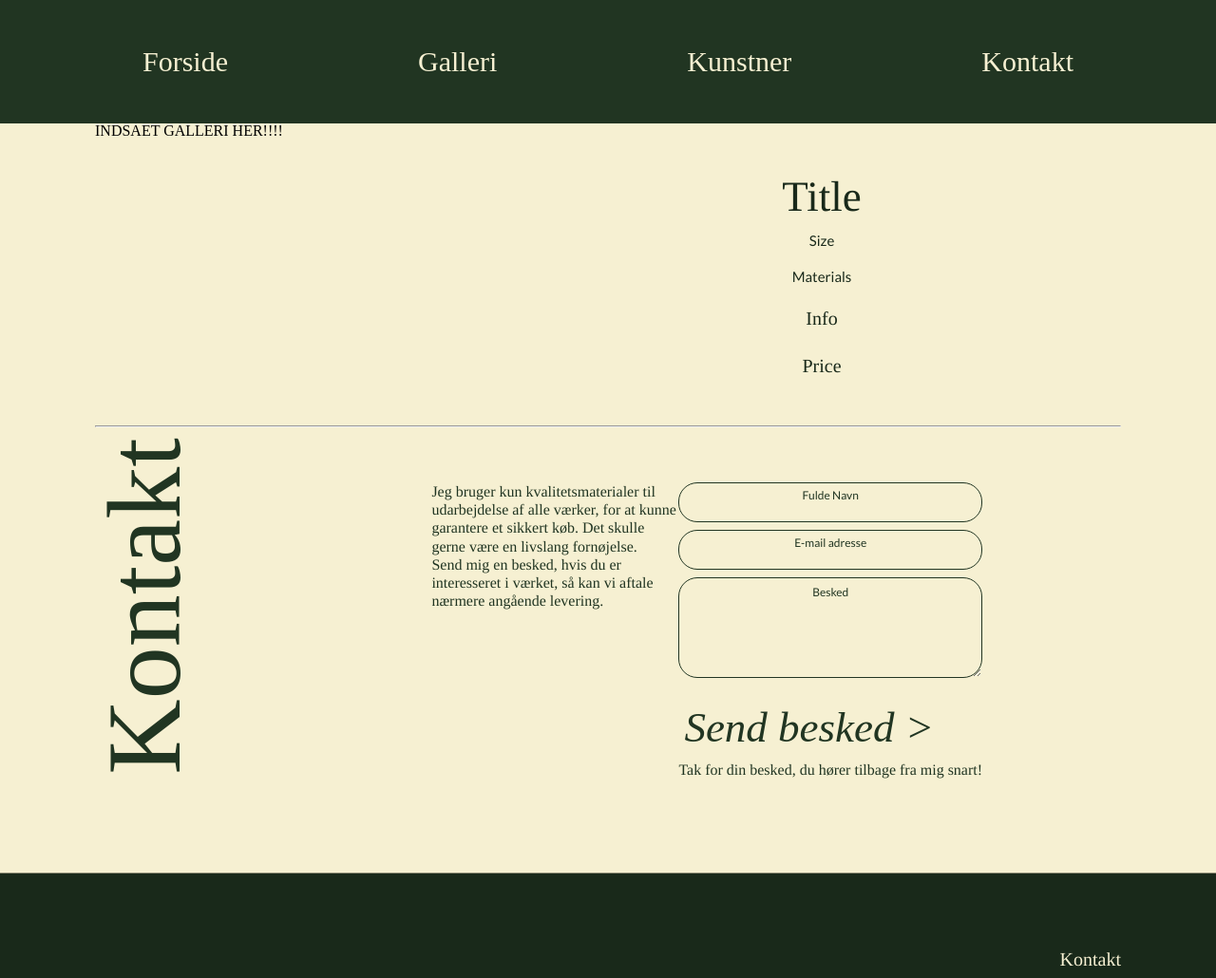
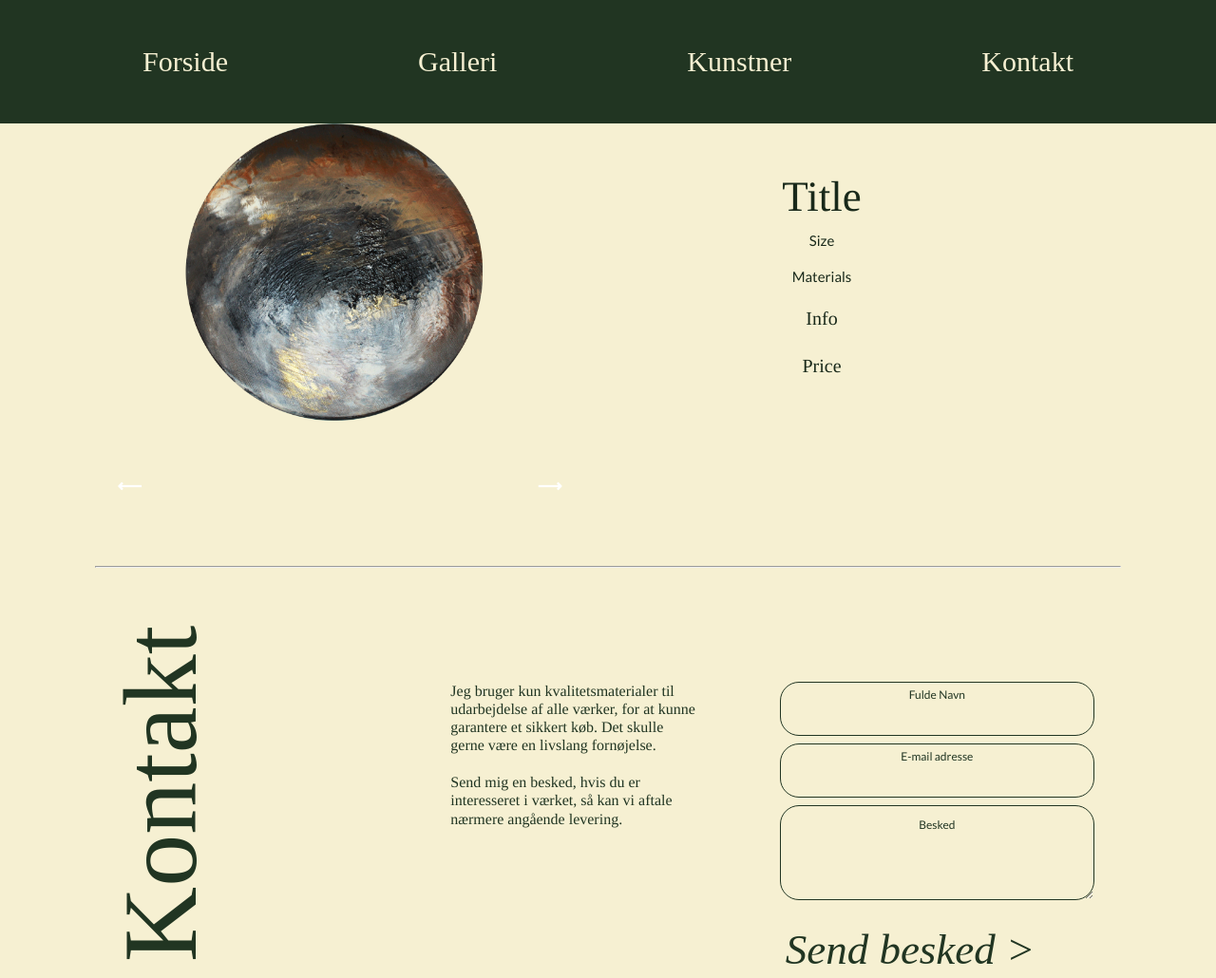
Before and after one commit to Nata3382/ZitaGallery, a plain HTML site: page product.html in a window 1280 px wide. Shown: the top 1030 px of the page at 95% size. Drawn offline with Linux system fonts and the light colour scheme; no server answers; a web font is replaced by a local one.

Commit message:
gallery on product page

```diff
--- a/galleri.css
+++ b/galleri.css
@@ -196,6 +196,11 @@ table {
     font-size: 38px;
   }
 
+  .img_wrapper a img:hover{
+    transform: scale(1.04);
+    transition: transform 300ms ease-in-out;
+  }
+
 
   /* FOOTER */
 
--- /dev/null
+++ b/gallery.js
@@ -0,0 +1,28 @@
+let slideIndex = 1;
+showSlides(slideIndex);
+
+// Next/previous controls
+function plusSlides(n) {
+  showSlides(slideIndex += n);
+}
+
+// Thumbnail image controls
+function currentSlide(n) {
+  showSlides(slideIndex = n);
+}
+
+function showSlides(n) {
+  let i;
+  let slides = document.getElementsByClassName("mySlides");
+  let dots = document.getElementsByClassName("dot");
+  if (n > slides.length) {slideIndex = 1}
+  if (n < 1) {slideIndex = slides.length}
+  for (i = 0; i < slides.length; i++) {
+    slides[i].style.display = "none";
+  }
+  for (i = 0; i < dots.length; i++) {
+    dots[i].className = dots[i].className.replace(" active", "");
+  }
+  slides[slideIndex-1].style.display = "block";
+  dots[slideIndex-1].className += " active";
+}
--- a/index.css
+++ b/index.css
@@ -146,9 +146,9 @@ table {
     text-decoration: none;
     color: #F6F0D2;
     line-height: 1.5;
-    max-width: 400px;
+    max-width: 28vw;
     padding-bottom: 40px;
-    font-size: 1.2vw;
+    font-size: 1.1em;
   }
 
   /* HEADER */
@@ -190,10 +190,10 @@ table {
 
  #top_front {
   display: grid;
-  grid-template-columns: repeat(auto-fill, minmax(500px, 1fr));
+  grid-template-columns: repeat(auto-fill, minmax(400px, 1fr));
   gap: 30px;
-  padding-left: 100px;
-      padding-right: 100px;
+  margin-left: 10vw;
+  margin-right: 10vw;
  }
 
 .home_buttons {
@@ -240,8 +240,14 @@ h1 {
   display: grid;
   grid-template-columns: repeat(auto-fill, minmax(500px, 1fr));
   gap: 30px;
-  padding-left: 100px;
-      padding-right: 100px;
+  margin-left: 10vw;
+      margin-right: 10vw;
+      margin-bottom: 120px;
+
+}
+
+#kunst_info{
+  padding-top: 30px;
 }
 
 #portraet {
@@ -264,14 +270,11 @@ h1 {
   display: grid;
   grid-template-columns: repeat(auto-fill, minmax(300px, 1fr));
   gap: 30px;
-  margin-left: 100px;
-  margin-right: 100px;
-  margin-bottom: 80px;
+  align-items: center;
+  margin-right: 5vw;
+  margin-left: 5vw;
 }
 
-#alle_vaerker{
-  text-align: center;
-}
 
 .image_container{
   width: 300px;
@@ -281,21 +284,32 @@ h1 {
 }
 
 .image_container img{
- width: 300px;
+  width: 300px;
 }
+
+#alle_vaerker{
+  display: flex;
+  justify-content: center;
+}
+
+#alle_vaerker a{
+align-self: center;
+text-align: center;
+align-items: center;
+align-content: center;
+margin-bottom: 150px;
+}
+
 
 #section_2 {
     margin-top: 100px;
-    margin-bottom: 100px;
     padding-left: 100px;
       padding-right: 100px;
+      margin-bottom: 80px;
+      align-items: center;
 }
 
-#section_3 {
-    margin-bottom: 50px;
-    padding-left: 100px;
-    padding-right: 100px;
-}
+
 
 #section_4 {
     background-color: #432216;
@@ -315,22 +329,25 @@ h1 {
   align-self: center;
   font-size: 1.4em;
   min-width: 50vw;
-  margin-bottom: 70px;
+  margin-bottom: 90px;
   margin-top: 40px;
 }
 
-.nyhed_container {
+
+
+#mc_embed_signup_scroll{
   display: flex;
   flex-direction: row;
-  justify-content: space-around;
+  justify-content: center;
 }
 
 #mce-EMAIL {
   background-color: transparent;
   border: none;
-  border-bottom: 2px solid #F6F0D2;
-  width: 35vw;
+  border-bottom: 1.5px solid #F6F0D2;
+  width: 45vw;
   height: 20px;
+  padding-top: 50px;
 }
 
 
@@ -338,7 +355,7 @@ h1 {
 .subscribe {
   display: inline;
   background-color: transparent;
-  border: 2px solid #F6F0D2;
+  border: 1.5px solid #F6F0D2;
   box-shadow: none;
   width: 70px;
   height: 70px;
@@ -346,7 +363,11 @@ h1 {
   font-family: playfair display;
   font-size: 50px;
   color: #F6F0D2;
+margin-left: -70px;
+margin-top: -120px;
 }
+
+
 
 footer {
     padding-top: 80px;
--- a/kontakt.css
+++ b/kontakt.css
@@ -156,7 +156,7 @@ table {
     color: #F6F0D2;
     line-height: 1.5;
     max-width: 360px;
-
+    font-size: 1.1em;
   }
 
   /* HEADER */
@@ -186,7 +186,7 @@ table {
     font-weight: 400;
     text-decoration: none;
     color: #F6F0D2;
-    font-size: 160px;
+    font-size: 11em;
     margin-bottom: 30px;
   }
 
@@ -199,7 +199,6 @@ table {
     padding-top: 25px;
     display: flex;
     flex-direction: column;
-    justify-content: right;
     max-width: 400px;
 }
 
@@ -211,7 +210,7 @@ input {
     min-width: 200px;
     padding-top: 10px;
     padding-bottom: 30px;
-    margin-bottom: 18px;
+    margin-bottom: 15px;
 
 }
 
@@ -245,7 +244,8 @@ textarea {
   }
 
 button {
-    font-family: "playfair";
+    padding-top: 20px;
+  font-family: "playfair";
     font-weight: 400;
     text-decoration: none;
     color: #F6F0D2;
@@ -255,6 +255,14 @@ button {
     border: none;
     text-align: right;
     cursor: pointer;
+}
+
+
+.button:hover {
+  text-decoration: underline;
+  text-decoration-thickness: 3px;
+  text-underline-offset: 5px;
+  cursor: pointer;
 }
 
 
--- a/kunstner.css
+++ b/kunstner.css
@@ -156,8 +156,9 @@ table {
     color: #F6F0D2;
     line-height: 1.5;
     max-width: 260px;
-padding-bottom: 30px;
+padding-bottom: 40px;
 min-width: 400px;
+font-size: 1.1em;
   }
 
   /* HEADER */
@@ -187,7 +188,7 @@ min-width: 400px;
     font-weight: 400;
     text-decoration: none;
     color: #F6F0D2;
-    font-size: 160px;
+    font-size: 11em;
     margin-bottom: 30px;
   }
 
@@ -205,6 +206,13 @@ min-width: 400px;
 
 img {
   max-width: 450px;
+}
+
+.kontakt_button:hover {
+  text-decoration: underline;
+  text-decoration-thickness: 3px;
+  text-underline-offset: 5px;
+  cursor: pointer;
 }
 
   /* FOOTER */
--- a/product.css
+++ b/product.css
@@ -182,6 +182,7 @@ table {
   display: grid;
   grid-template-columns: repeat(auto-fill, minmax(500px, 1fr));
   gap: 50px;
+  margin-bottom: 150px;
 
 }
 
@@ -245,10 +246,13 @@ hr {
 /* Section 2 */
 
 #section2 {
-    display: flex;
-    flex-direction: row;
-    padding: 100px;
-    padding-top: 50px;
+  display: grid;
+  grid-template-columns: repeat(auto-fill, minmax(300px, 1fr));
+  gap: 15px;
+  margin-top: 120px;
+  margin-bottom: 100px;
+  margin-left: 10vw;
+  margin-right: 10vw;
 }
 
 h1 {
@@ -260,6 +264,67 @@ h1 {
     transform: rotate(-90deg);
     margin-top: -50px;
   }
+
+  /* gallery */
+  * {box-sizing:border-box}
+
+/* Slideshow container */
+.slideshow-container {
+  max-width: 500px;
+  position: relative;
+  margin: auto;
+}
+
+/* Hide the images by default */
+.mySlides {
+  display: none;
+}
+
+
+/* Next & previous buttons */
+.prev, .next {
+  cursor: pointer;
+  position: absolute;
+  top: 120%;
+  width: auto;
+  margin-top: -22px;
+  padding: 16px;
+  color: white;
+  font-weight: bold;
+  font-size: 18px;
+  transition: 0.6s ease;
+  border-radius: 0 3px 3px 0;
+  user-select: none;
+}
+
+/* Position the "next button" to the right */
+.next {
+  right: 0;
+  border-radius: 3px 0 0 3px;
+}
+
+/* On hover, add a black background color with a little bit see-through */
+.prev:hover, .next:hover {
+  background-color: rgba(0,0,0,0.8);
+}
+
+.slideshow-container{
+  align-items: baseline;
+}
+
+
+
+/* Fading animation */
+.fade {
+  animation-name: fade;
+  animation-duration: 1.5s;
+}
+
+@keyframes fade {
+  from {opacity: .4}
+  to {opacity: 1}
+}
+
 
   /* FORM */
 
@@ -276,7 +341,7 @@ input {
     margin-bottom: 8px;
     min-width: 200px;
     padding-top: 5px;
-    padding-bottom: 20px;
+    padding-bottom: 35px;
 
 }
 
@@ -296,7 +361,7 @@ textarea {
     color: #213522;
     font-size: 12px;
     text-align: center;
-    padding-top: 5px;
+    padding-top: 10px;
   }
 
   #ty-message {
@@ -320,6 +385,14 @@ button {
     cursor: pointer;
 }
 
+#kontakt_tekst{
+  margin-bottom: 50px;
+  min-width: 300px;
+}
+
+.tekst1{
+  padding-bottom: 20px;
+}
 
   /* FOOTER */
 
--- a/product.html
+++ b/product.html
@@ -32,11 +32,31 @@
     <main>
   <section id="section1">
         <div id="product">
-          <!-- <img
-            class="productimage"
-            src="images/product2.jpg"
-            alt="product photo of t-shirt"
-          /> --> INDSAET GALLERI HER!!!!
+          <!-- Slideshow container -->
+<div class="slideshow-container">
+
+  <!-- Full-width images with number and caption text -->
+  <div class="mySlides fade">
+    <img src="still_photos/dream_world.png" style="width:100%">
+  </div>
+
+  <div class="mySlides fade">
+    <img src="still_photos/golden_touch.png" style="width:100%">
+  </div>
+
+  <div class="mySlides fade">
+    <img src="still_photos/Industrial.png" style="width:100%">
+  </div>
+
+  <!-- Next and previous buttons -->
+  <div class="arrow_bjaelke">
+  <a class="prev" onclick="plusSlides(-1)">&#10229;</a>
+  <a class="next" onclick="plusSlides(1)">&#10230;</a>
+  </div>
+</div>
+
+<script src="gallery.js"></script>
+
         </div>
 
           <div id="product_info">
@@ -56,8 +76,8 @@
 <hr>
 <section id="section2">
   <h1>Kontakt</h1>
-<div>
-  <p>Jeg bruger kun kvalitetsmaterialer til udarbejdelse af alle værker, for at kunne garantere et sikkert køb.
+<div id="kontakt_tekst">
+  <p class="tekst1">Jeg bruger kun kvalitetsmaterialer til udarbejdelse af alle værker, for at kunne garantere et sikkert køb.
     Det skulle gerne være en livslang fornøjelse.</p>
 
     <p>Send mig en besked, hvis du er interesseret i værket, så kan vi aftale nærmere angående levering. </p>
@@ -95,9 +115,6 @@
           >
           Send besked >
           </button>
-          <h3 class="" id="ty-message">
-            Tak for din besked, du hører tilbage fra mig snart!
-          </h3>
         </div>
     </form>
   </section>
```
Also changed, not shown: index.html (+8 -5 lines), kontakt.html (+1 -1 lines), kunstner.html (+2 -2 lines).
